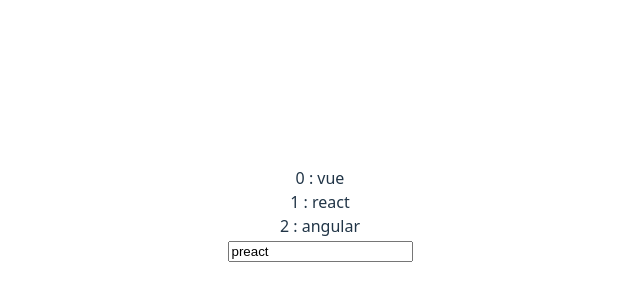
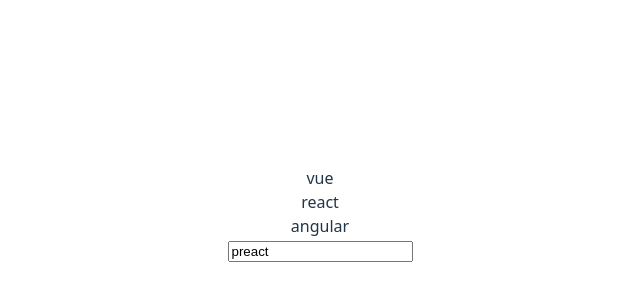
Before and after one commit to KhoaNgDev/project_demo, a Vue app: page / in a window 1280 px wide. Shown: the part 186-486 px from the top of the page, without its empty margins (320-960 px from the left). Built offline with nearby package versions, Linux system fonts and the light colour scheme.

Commit message:
Handling events

```diff
--- a/src/components/TagsInput.vue
+++ b/src/components/TagsInput.vue
@@ -1,6 +1,11 @@
 <template>
-  <div v-for="(tag, index) in tags" :key="index">{{ index + " : " + tag }}</div>
-  <input type="text" :value="newTag" />
+  <div v-for="(tag, index) in tags" :key="index">{{ tag }}</div>
+  <input
+    type="text"
+    :value="newTag"
+    @keydown.enter="tags.push($event.target.value)"
+    @keydown.tab.prevent="tags.push($event.target.value)"
+  />
 </template>
 
 <script>
```
